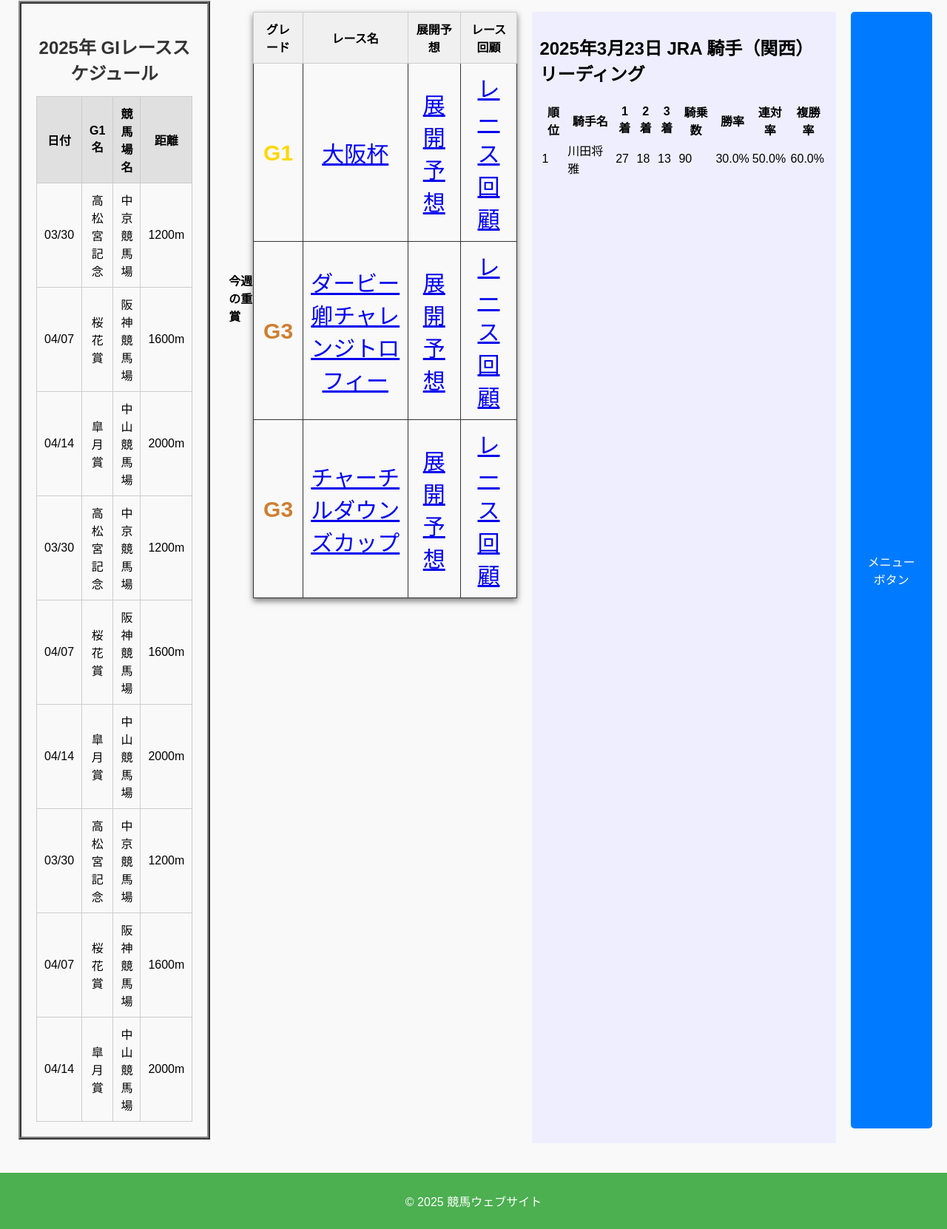
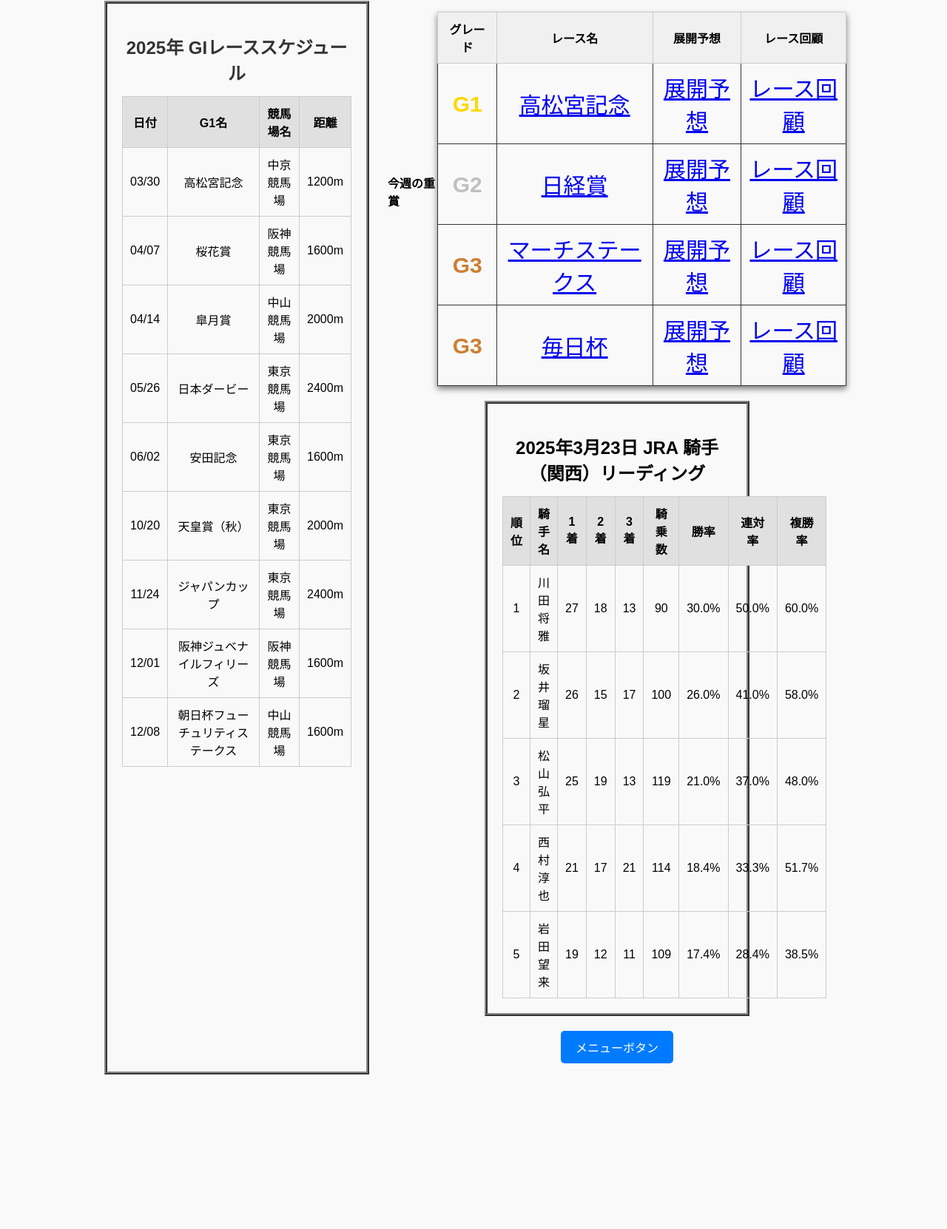
Before and after one commit to coro0224/keiba, a plain HTML site: page index.html in a window 1280 px wide. Shown: the part 394-2056 px from the top of the page at 74% size. After the commit the page ends 1872 px from the top, so only its background shows below. Drawn offline with Linux system fonts and the light colour scheme.

Commit message:
Update index.html

```diff
--- a/index.html
+++ b/index.html
@@ -65,40 +65,40 @@
               <td>2000m</td>
             </tr>
             <tr>
-              <td>03/30</td>
-              <td>高松宮記念</td>
-              <td>中京競馬場</td>
-              <td>1200m</td>
+              <td>05/26</td>
+              <td>日本ダービー</td>
+              <td>東京競馬場</td>
+              <td>2400m</td>
             </tr>
             <tr>
-              <td>04/07</td>
-              <td>桜花賞</td>
+              <td>06/02</td>
+              <td>安田記念</td>
+              <td>東京競馬場</td>
+              <td>1600m</td>
+            </tr>
+            <tr>
+              <td>10/20</td>
+              <td>天皇賞（秋）</td>
+              <td>東京競馬場</td>
+              <td>2000m</td>
+            </tr>
+            <tr>
+              <td>11/24</td>
+              <td>ジャパンカップ</td>
+              <td>東京競馬場</td>
+              <td>2400m</td>
+            </tr>
+            <tr>
+              <td>12/01</td>
+              <td>阪神ジュベナイルフィリーズ</td>
               <td>阪神競馬場</td>
               <td>1600m</td>
             </tr>
             <tr>
-              <td>04/14</td>
-              <td>皐月賞</td>
+              <td>12/08</td>
+              <td>朝日杯フューチュリティステークス</td>
               <td>中山競馬場</td>
-              <td>2000m</td>
-            </tr>
-            <tr>
-              <td>03/30</td>
-              <td>高松宮記念</td>
-              <td>中京競馬場</td>
-              <td>1200m</td>
-            </tr>
-            <tr>
-              <td>04/07</td>
-              <td>桜花賞</td>
-              <td>阪神競馬場</td>
               <td>1600m</td>
-            </tr>
-            <tr>
-              <td>04/14</td>
-              <td>皐月賞</td>
-              <td>中山競馬場</td>
-              <td>2000m</td>
             </tr>
           </tbody>
         </table>
@@ -107,7 +107,7 @@
       <div class="center">
         <!-- レースセクション -->
         <div id="race-section">
-          <div class="race-section-title"><strong>今週の重賞</strong></div>
+          <div class="race-section-title">今週の重賞</div>
           <table>
             <thead>
               <tr>
@@ -120,28 +120,33 @@
             <tbody>
               <tr>
                 <td class="g1 gold">G1</td>
-                <td><a href="ookasyo.html">大阪杯</a></td>
-                <td><a href="oosakahai.html#forecast">展開予想</a></td>
-                <td><a href="oosakahai.html#review">レース回顧</a></td>
+                <td><a href="takamatsunomiya.html">高松宮記念</a></td>
+                <td><a href="takamatsunomiya.html#forecast">展開予想</a></td>
+                <td><a href="takamatsunomiya.html#review">レース回顧</a></td>
+              </tr>
+              <tr>
+                <td class="g2 silver">G2</td>
+                <td><a href="nikkeishou.html">日経賞</a></td>
+                <td><a href="nikkeishou.html#forecast">展開予想</a></td>
+                <td><a href="nikkeishou.html#review">レース回顧</a></td>
               </tr>
               <tr>
                 <td class="g3 bronze">G3</td>
-                <td><a href="derbychallenge.html">ダービー卿チャレンジトロフィー</a></td>
-                <td><a href="derbychallenge.html#forecast">展開予想</a></td>
-                <td><a href="derbychallenge.html#review">レース回顧</a></td>
+                <td><a href="marchs.html">マーチステークス</a></td>
+                <td><a href="marchs.html#forecast">展開予想</a></td>
+                <td><a href="marchs.html#review">レース回顧</a></td>
               </tr>
               <tr>
                 <td class="g3 bronze">G3</td>
-                <td><a href="churchilldowns.html">チャーチルダウンズカップ</a></td>
-                <td><a href="churchilldowns.html#forecast">展開予想</a></td>
-                <td><a href="churchilldowns.html#review">レース回顧</a></td>
+                <td><a href="mainichihai.html">毎日杯</a></td>
+                <td><a href="mainichihai.html#forecast">展開予想</a></td>
+                <td><a href="mainichihai.html#review">レース回顧</a></td>
               </tr>
             </tbody>
           </table>
         </div>
-      </div>
         <!-- 騎手リーディング表 -->
-    <div class="center leaderboard">
+        <div class="jockey-leaderboard">
           <h2>2025年3月23日 JRA 騎手（関西）リーディング</h2>
           <table>
             <thead>
@@ -169,15 +174,53 @@
                 <td>50.0%</td>
                 <td>60.0%</td>
               </tr>
+              <tr>
+                <td>2</td>
+                <td>坂井瑠星</td>
+                <td>26</td>
+                <td>15</td>
+                <td>17</td>
+                <td>100</td>
+                <td>26.0%</td>
+                <td>41.0%</td>
+                <td>58.0%</td>
+              </tr>
+              <tr>
+                <td>3</td>
+                <td>松山弘平</td>
+                <td>25</td>
+                <td>19</td>
+                <td>13</td>
+                <td>119</td>
+                <td>21.0%</td>
+                <td>37.0%</td>
+                <td>48.0%</td>
+              </tr>
+              <tr>
+                <td>4</td>
+                <td>西村淳也</td>
+                <td>21</td>
+                <td>17</td>
+                <td>21</td>
+                <td>114</td>
+                <td>18.4%</td>
+                <td>33.3%</td>
+                <td>51.7%</td>
+              </tr>
+              <tr>
+                <td>5</td>
+                <td>岩田望来</td>
+                <td>19</td>
+                <td>12</td>
+                <td>11</td>
+                <td>109</td>
+                <td>17.4%</td>
+                <td>28.4%</td>
+                <td>38.5%</td>
+              </tr>
             </tbody>
           </table>
         </div>
         <!-- メニューボタン -->
         <button class="menu-button">メニューボタン</button>
       </div>
-  </main>
-  <footer>
-    <p>© 2025 競馬ウェブサイト</p>
-  </footer>
-</body>
-</html>
```
Lines whose indentation alone changed are shown as unchanged.
